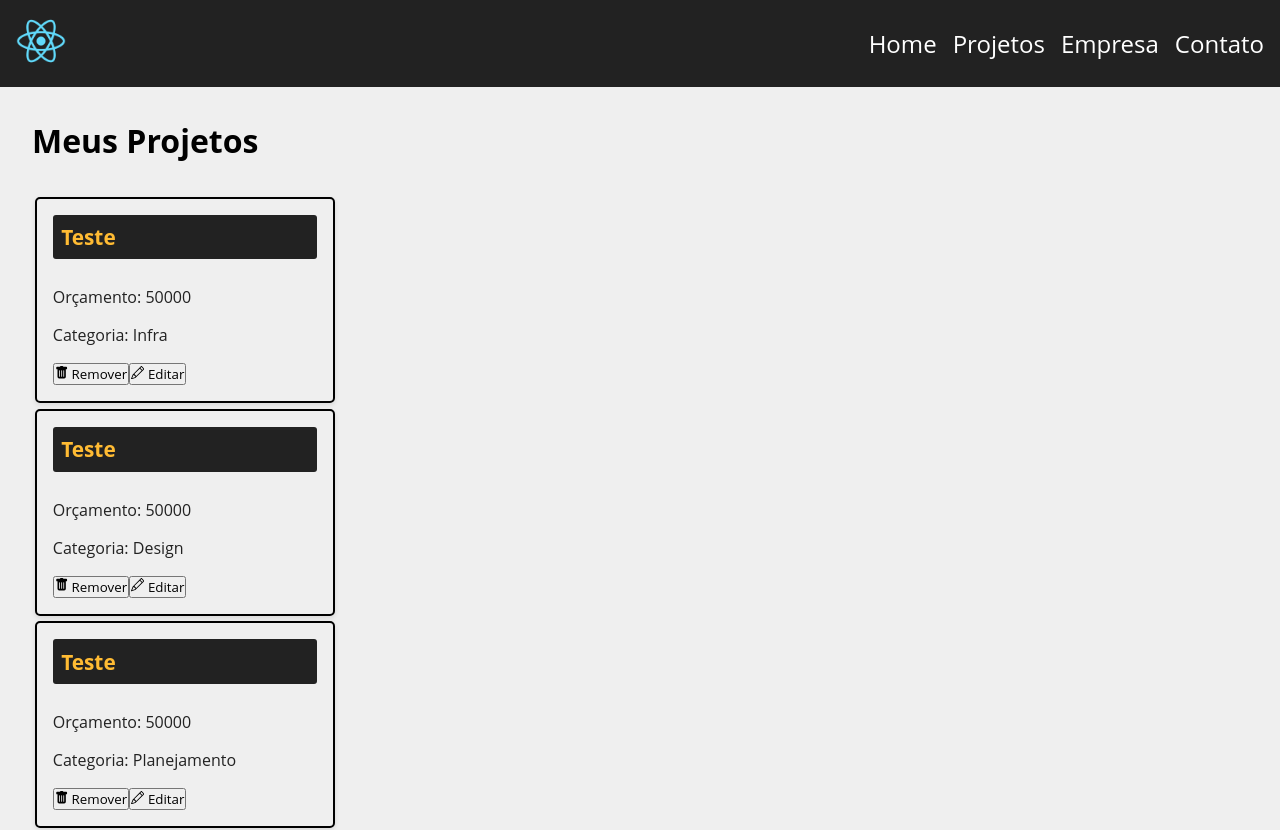
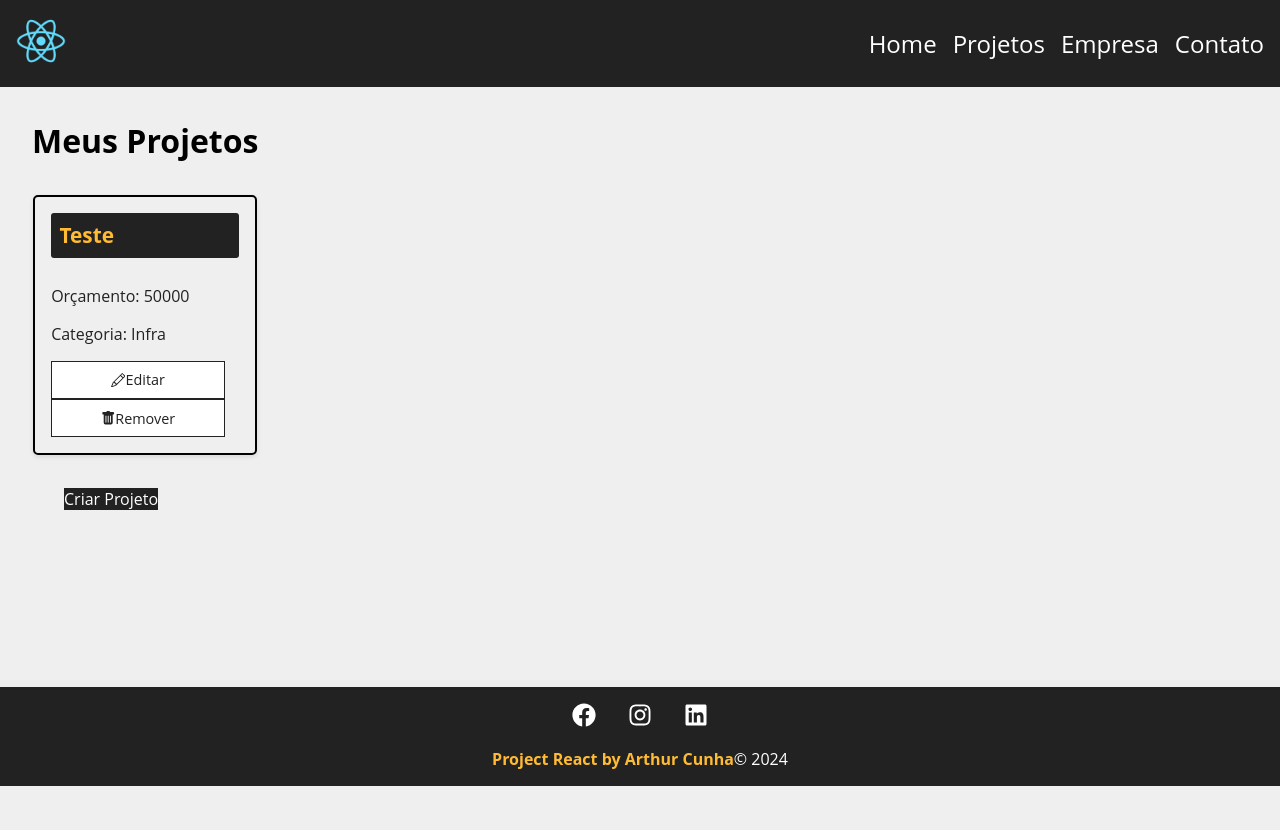
Before and after one commit to ArthurCunha-Dev/costs, a React (Create React App) app: page /Projects in a window 1280 px wide. Shown: the top 830 px of the page. After the commit the page ends 800 px from the top, so only its background shows below. Built offline with nearby package versions, Linux system fonts and the light colour scheme; data requests are answered from the project's data file.

Commit message:
correção nos icones de remover e add do icone editar

```diff
--- a/db.json
+++ b/db.json
@@ -1,34 +1,12 @@
 {
   "projects": [
     {
-      "id": "1903",
+      "id": "6e12",
       "name": "Teste",
       "budget": "50000",
       "category": {
         "id": "1",
         "name": "Infra"
-      },
-      "cost": 0,
-      "services": []
-    },
-    {
-      "id": "daac",
-      "name": "Teste",
-      "budget": "50000",
-      "category": {
-        "id": "3",
-        "name": "Design"
-      },
-      "cost": 0,
-      "services": []
-    },
-    {
-      "id": "15d8",
-      "name": "Teste",
-      "budget": "50000",
-      "category": {
-        "id": "4",
-        "name": "Planejamento"
       },
       "cost": 0,
       "services": []
--- a/src/App.js
+++ b/src/App.js
@@ -5,6 +5,7 @@ import Company from './components/pages/Company';
 import Contact from './components/pages/Contact';
 import NewProject from './components/pages/NewProject';
 import Projects from './components/pages/Projects';
+import Project from './components/pages/Project'
 
 import Container from './components/layout/Container';
 import Navbar from './components/layout/Navbar';
@@ -24,6 +25,7 @@ function App() {
                 <Route path="/contact" element={<Contact />} />
                 <Route path="/newproject" element={<NewProject />} />
                 <Route path="/Projects" element={<Projects />} />
+                <Route path="/project/:id" element={<Projects />} />
             </Routes>
           </Container>
 
--- /dev/null
+++ b/src/components/pages/Project.js
@@ -0,0 +1,12 @@
+import styles from './Project.module.css'
+
+import { useParams } from 'react-router-dom'
+
+function Project() {
+    const { id } = useParams()
+    console.log(id)
+
+    return <p>Projeto</p>
+}
+
+export default Project
--- a/src/components/project/ProjectCard.js
+++ b/src/components/project/ProjectCard.js
@@ -1,7 +1,8 @@
 import styles from './ProjectCard.module.css';
 import { BsPencil, BsFillTrashFill } from 'react-icons/bs';
 import { Link } from 'react-router-dom';
-
+import { FaEdit, FaTrash } from 'react-icons/fa'; // Importa os ícones
+import LinkButton from '../layout/LinkButton'
 
 function ProjectCard({ id, name, budget, category, handleRemove }) {
     const remove = (e) => {
@@ -13,12 +14,18 @@ function ProjectCard({ id, name, budget, category, handleRemove }) {
             <h2>{name}</h2>
             < p>Orçamento: {budget}</p>
              <p>Categoria: {category}</p>
-            <button onClick={() => handleRemove(id)}>
-                <BsFillTrashFill onClick={remove} /> Remover
-            </button>
-            <button>
-                <BsPencil /> Editar
-            </button>
+            <div className={styles.project_card_actions}>
+
+                <Link to={`/project/${id}`}>
+                  <BsPencil /> Editar
+                </Link>
+
+                <Link onClick={() => handleRemove(id)}>
+                    <BsFillTrashFill onClick={remove} /> Remover
+                </Link>
+
+            </div>
+
         </div>
     );
 }
```
Also changed, not shown: src/components/pages/Project.module.css (added).
